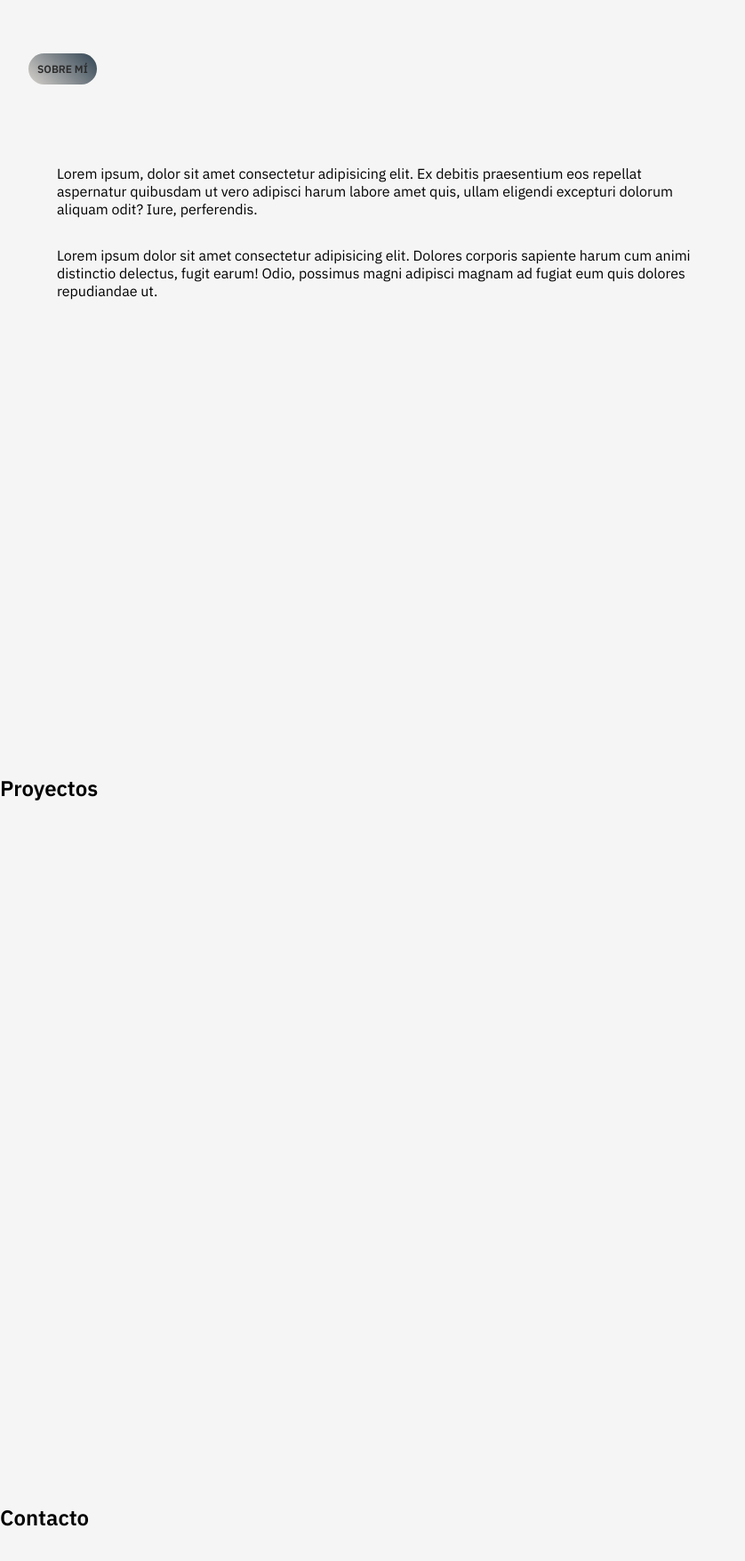
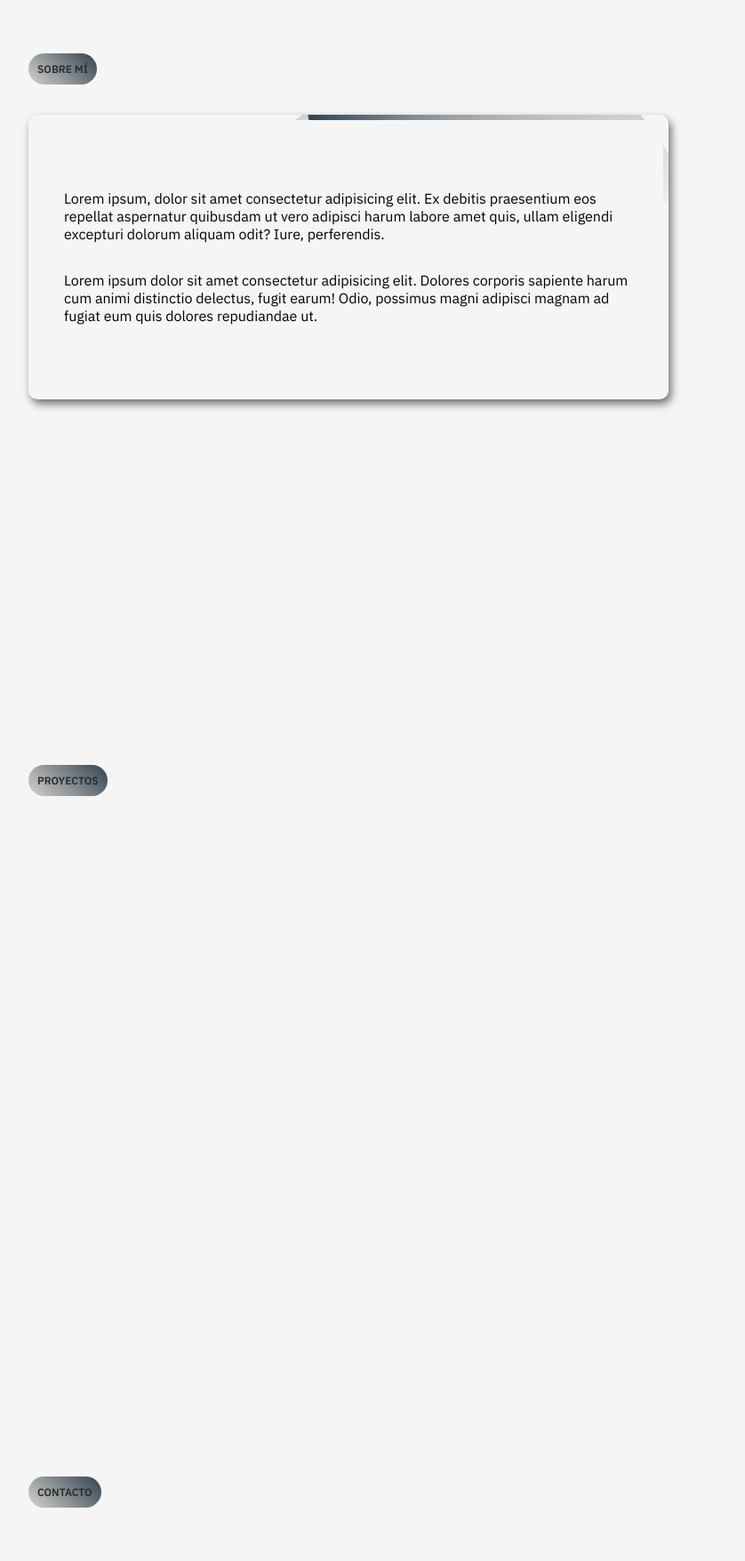
Before and after one commit to sairaareco/portfolio, a Next.js app in the folder client/: page / in a window 1280 px wide. Shown: the part 910-2665 px from the top of the page at 89% size, without its empty margins (0-838 px from the left). Built offline with nearby package versions, Linux system fonts and the light colour scheme.

Commit message:
titulos y continuacion del componente about

```diff
--- a/client/app/components/About.tsx
+++ b/client/app/components/About.tsx
@@ -1,9 +1,15 @@
-import { style } from "motion";
+"use client";
 import styles from "../styles/About.module.css";
+import { useEffect, useState } from "react";
 
 const About = () => {
+// const [ showBorder, setShowBorder ] = useState(false);
 
-
+// useEffect(()=> {
+//   setTimeout(() => {
+//     setShowBorder(true);
+//   }, 2000);
+// }, []);
 
     return(
         <main className={styles.containerAbout} id="about">
@@ -12,11 +18,16 @@ const About = () => {
           </div>
           {/* <h1 className={styles.onMoveDescription}> developer ... </h1> */}
           <div className={styles.aboutP}>
-            <p>Lorem ipsum, dolor sit amet consectetur adipisicing elit. Ex debitis praesentium eos repellat aspernatur quibusdam ut vero adipisci harum labore amet quis, ullam eligendi excepturi dolorum aliquam odit? Iure, perferendis.</p>
-            <p>Lorem ipsum dolor sit amet consectetur adipisicing elit. Dolores corporis sapiente harum cum animi distinctio delectus, fugit earum! Odio, possimus magni adipisci magnam ad fugiat eum quis dolores repudiandae ut.</p>
+            <p className={styles.p}>Lorem ipsum, dolor sit amet consectetur adipisicing elit. Ex debitis praesentium eos repellat aspernatur quibusdam ut vero adipisci harum labore amet quis, ullam eligendi excepturi dolorum aliquam odit? Iure, perferendis.</p>
+            <p className={styles.p}>Lorem ipsum dolor sit amet consectetur adipisicing elit. Dolores corporis sapiente harum cum animi distinctio delectus, fugit earum! Odio, possimus magni adipisci magnam ad fugiat eum quis dolores repudiandae ut.</p>
           </div>
         </main>
     )
 };
 
 export default About;
+
+
+// Para lograr el efecto deseado en el recuadro de "aboutP" debe hacerse un
+// useEffect y aplicar un setTimeout. primero haciendo useState..
+// Luego aplicar el recuadro que se desee.
--- a/client/app/components/Contact.tsx
+++ b/client/app/components/Contact.tsx
@@ -4,7 +4,7 @@ const Contact = () => {
 
     return(
         <main id="contact" className={styles.containerContact}>
-            <h2> Contacto </h2>
+            <h2 className={styles.titleContact}> CONTACTO </h2>
         </main>
     )
 };
--- a/client/app/components/Proyects.tsx
+++ b/client/app/components/Proyects.tsx
@@ -5,7 +5,7 @@ const Proyects = () => {
 
     return (
         <main className={styles.containerProyect} id="proyects">
-            <h2 className={styles.titleProyect}> Proyectos </h2>
+            <h2 className={styles.titleProyect}> PROYECTOS </h2>
         </main>
     )
 };
--- a/client/app/styles/About.module.css
+++ b/client/app/styles/About.module.css
@@ -13,15 +13,63 @@
     border: none;
     border-radius: 20px;
     color: #2b2b2b;
-    /* border-width: 1.5px;
-    border-image: linear-gradient(45deg, #d7d2cc, #304352) 1; */
+}
+.aboutP {
+    margin-top: 1.5rem;
+    margin-left: 2rem;
+    height: 250px;
+    width: 200px;
+    background-color: #101010;
+    background-color: whitesmoke;;
+    border-radius: 10px;
+    box-shadow: 3px 5px 10px #0000008c;
+    position: relative;
+    overflow: hidden;
+    display: flex;
+    flex-direction: column;
+    align-items: center;
+    justify-content: center;
+    height: 20rem;
+    width: 45rem;
+    z-index: 1;
+}
+.aboutP::before {
+    content: "";
+    position: absolute;
+    height: 300px;
+    width: 300px;
+    background-image: conic-gradient(#d7d2cc 20deg, #304352 20deg, transparent 120deg);
+    animation: rotar 2s linear infinite;
+
+
+    height: 20rem;
+    width: 45rem;
+}
+@keyframes rotar {
+    from {
+        transform: rotate(0deg);
+    }
+    to {
+        transform: rotate(-360deg);
+    }
+}
+.aboutP::after {
+    content: "";
+    position: absolute;
+    height: 240px;
+    width: 190px;
+    background-color: #101010;
+    background-color: whitesmoke;
+    border-radius: 10px;
+
+
+
+    height: 19.3rem;
+    width: 44.3rem;
 }
 
-.aboutP {
-    display: flex;
-    flex-direction: column;
-    /* justify-content: center; */
-    width: 45rem;
-    margin-top: 4rem;
-    margin-left: 4rem;
+
+.p {
+    width: 40rem;
+    z-index: 3;
 }
--- a/client/app/styles/Contact.module.css
+++ b/client/app/styles/Contact.module.css
@@ -1,3 +1,15 @@
 .containerContact {
     height: 100vh;
 }
+.titleContact {
+    padding: 10px;
+    display: inline-block;
+    margin-left: 2rem;
+    font-size: 12px;
+    border-style: solid;
+    background: linear-gradient(45deg, #d7d2cc, #304352);
+    border-image-slice: 1;
+    border: none;
+    border-radius: 20px;
+    color: #2b2b2b;
+}
--- a/client/app/styles/Navbar.module.css
+++ b/client/app/styles/Navbar.module.css
@@ -19,6 +19,7 @@
     background-color: rgba(37, 35, 35, 0.6);
     backdrop-filter: blur(4px);
     border-radius: 50px;
+    z-index: 10;
 }
 
 .nav {
--- a/client/app/styles/Proyects.module.css
+++ b/client/app/styles/Proyects.module.css
@@ -2,3 +2,16 @@
 .containerProyect {
     height: 100vh;
 }
+
+.titleProyect {
+    padding: 10px;
+    display: inline-block;
+    margin-left: 2rem;
+    font-size: 12px;
+    border-style: solid;
+    background: linear-gradient(45deg, #d7d2cc, #304352);
+    border-image-slice: 1;
+    border: none;
+    border-radius: 20px;
+    color: #2b2b2b;
+}
```
